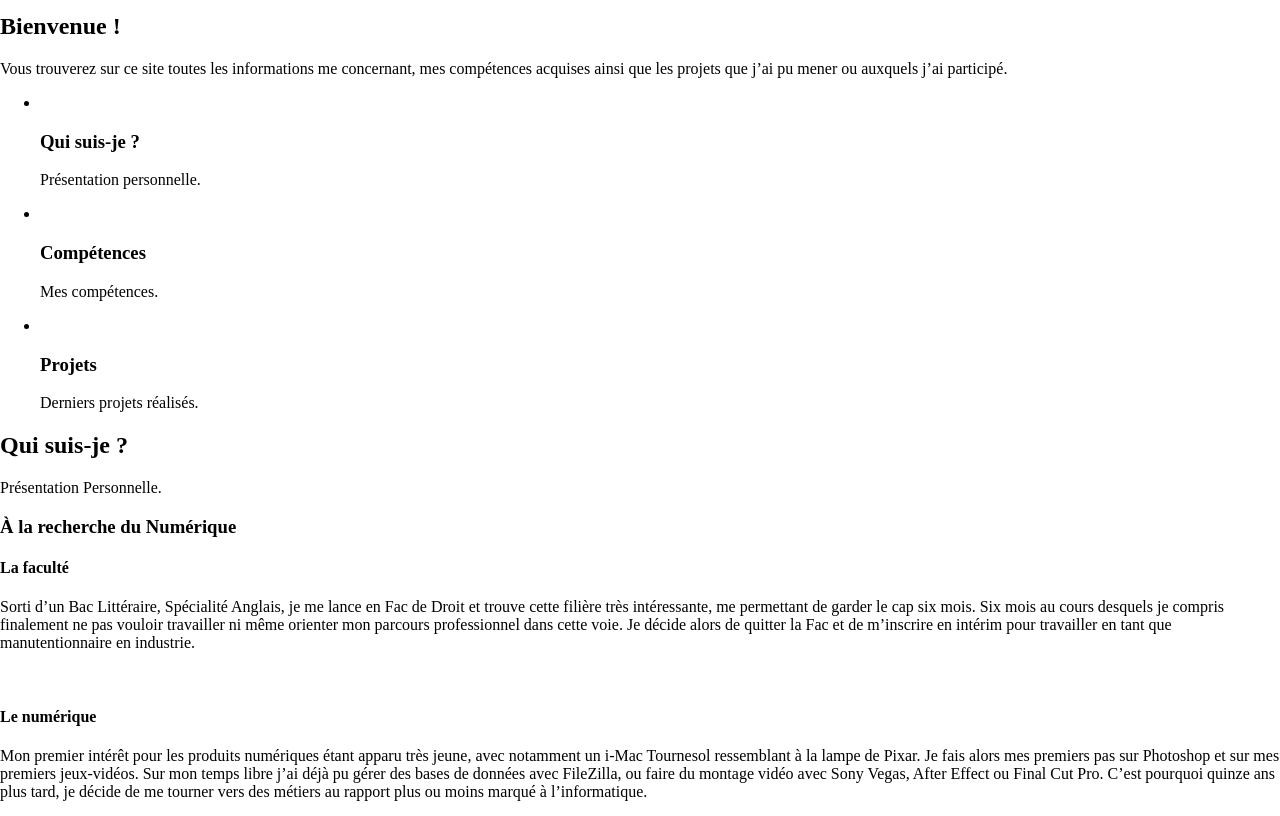
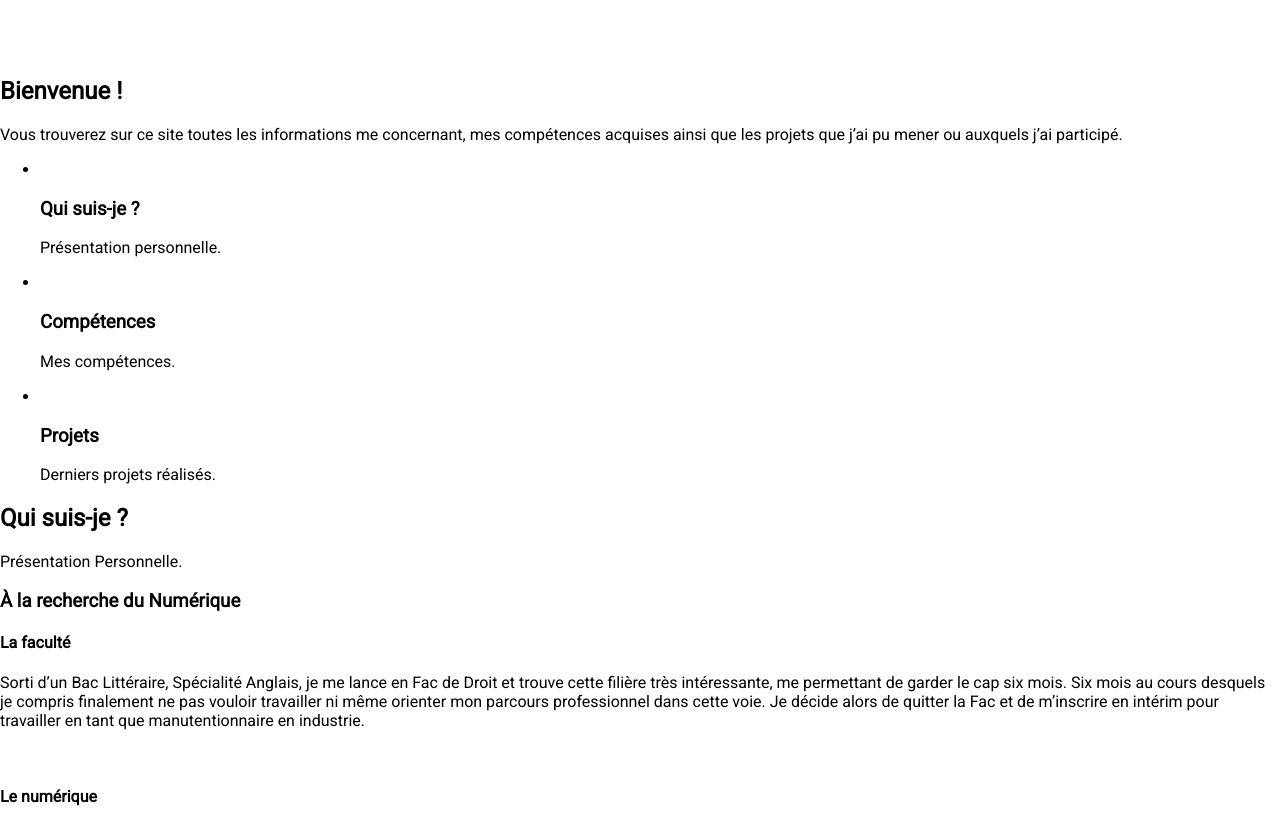
Before and after one commit to GuiB2776/www.guillaumebullet.fr, a plain HTML site: page index.html in a window 1280 px wide. Shown: the part 179-995 px from the top of the page. Drawn offline with Linux system fonts and the light colour scheme.

Commit message:
Modification et moise en place header

```diff
--- a/index.html
+++ b/index.html
@@ -10,6 +10,8 @@
     <link rel="stylesheet" type="text/css" href=".css/style.css">
     <!-- Favicon -->
     <link rel="icon" sizes="32x32" href="img/guillaume_bullet_favicon.png" type="image/png">
+    <!-- police google Roboto -->
+    <link href="https://fonts.googleapis.com/css?family=Roboto&display=swap" rel="stylesheet">
 </head>
 
 
```
Also changed, not shown: .css/style.css.
